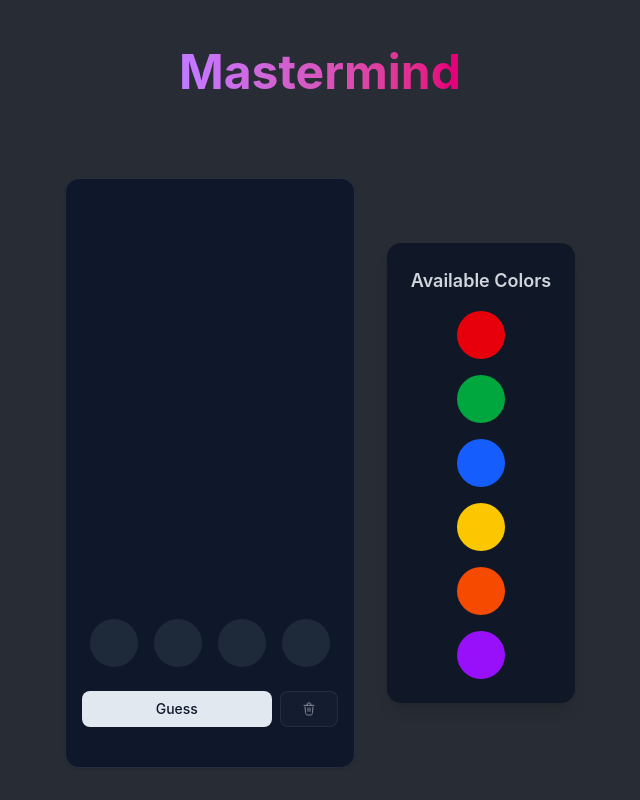
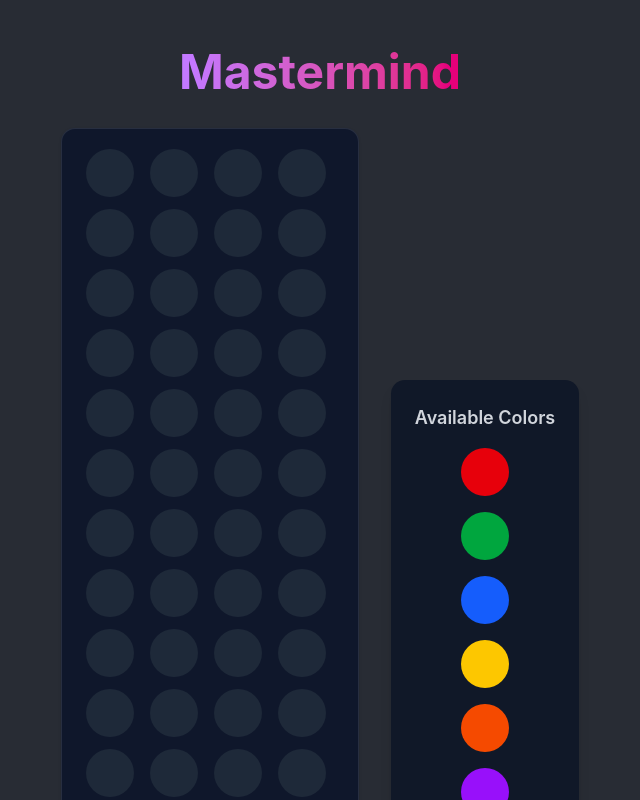
Before and after one commit to NorPointer/norpointer.github.io, a React (Vite) app: page /#/mastermind in a window 1280 px wide. Shown: the top 800 px of the page, without its empty margins (320-960 px from the left). Built offline with nearby package versions, Linux system fonts and the light colour scheme.

Commit message:
Mastermind: Add guesses grid with pegs

```diff
--- a/src/routes/mastermind/index.tsx
+++ b/src/routes/mastermind/index.tsx
@@ -37,6 +37,7 @@ function Mastermind() {
     null,
   ]);
   const [currentGuessIsEmpty, setCurrentGuessIsEmpty] = useState<boolean>();
+  const [currentGuessIsFull, setCurrentGuessIsFull] = useState<boolean>();
   const [guesses, setGuesses] = useState<Array<Guess>>([]);
   const [finished, setFinished] = useState(false);
   const [won, setWon] = useState(false);
@@ -46,7 +47,8 @@ function Mastermind() {
   }, [guesses]);
 
   useEffect(() => {
-    setCurrentGuessIsEmpty(currentGuess.every((el) => el === null));
+    setCurrentGuessIsEmpty(currentGuess.every(el => el === null));
+    setCurrentGuessIsFull(currentGuess.every(el => el !== null))
   }, [currentGuess]);
 
   function randIntMax(max: number): number {
@@ -131,12 +133,31 @@ function Mastermind() {
         {/* Game board */}
         <Card className="p-4">
           {/* Previous guesses */}
-          <div className="flex flex-col-reverse justify-end min-h-[400px] max-h-[400px] overflow-y-auto pr-2 custom-scrollbar">
+          <div className="flex flex-col justify-start min-h-[770px] max-h-[770px] overflow-y-auto pr-2 custom-scrollbar mt-1">
             {guesses.map((guess, i) => (
-              <div key={i} className="flex justify-center">
-                <span className="text-gray-400 pr-2">{guess.code}</span>
-                <span className="pr-2">{guess.whites}</span>
-                <span className="text-red-600">{guess.reds}</span>
+              <div className="flex pb-3" key={i}>
+                {guess.code.map((e, j) => (
+                  <ColorPeg
+                    key={j}
+                    color={`${availableColors[e]}`}
+                    size="h-12 w-12"
+                    onClick={() => handleUnsetPin(i)}
+                    className="mx-2"
+                  />
+                ))}
+              </div>
+            ))}
+            {[...Array(maxGuesses - guesses.length)].map((_, i) => (
+              <div className="flex pb-3" key={guesses.length + i}>
+                {[...Array(4)].map((_, j) => (
+                  <ColorPeg
+                    key={j}
+                    color={'bg-gray-800'}
+                    size="h-12 w-12"
+                    onClick={() => handleUnsetPin(i)}
+                    className="mx-2"
+                  />
+                ))}
               </div>
             ))}
           </div>
@@ -157,7 +178,7 @@ function Mastermind() {
           <div className="grid grid-cols-4 gap-2">
             <Button
               className="col-span-3"
-              disabled={finished}
+              disabled={finished || !currentGuessIsFull}
               onClick={handleGuess}
             >
               Guess
```
